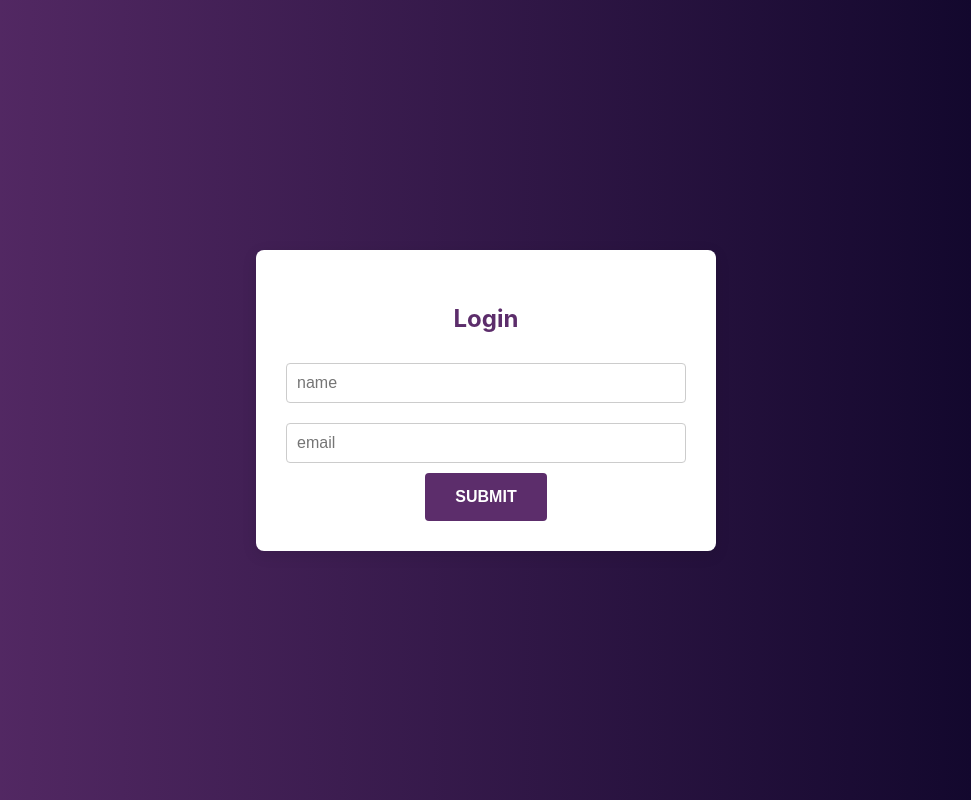
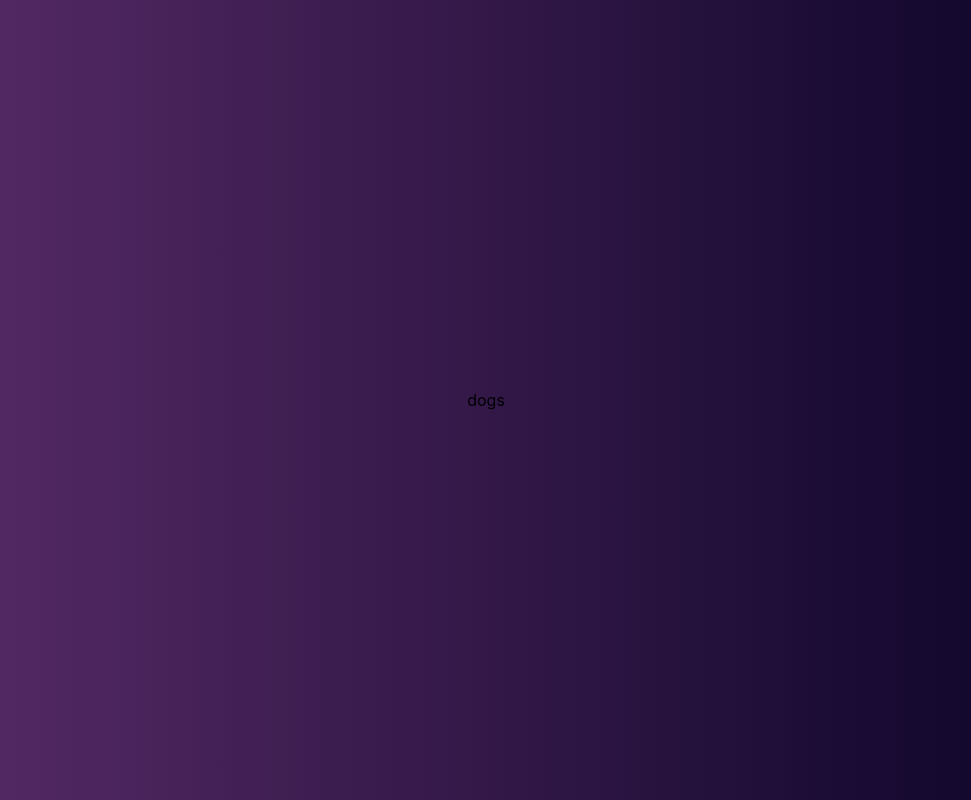
Before and after one commit to joshuamsmith413/fetch-app, a React (Create React App) app: page /dogs in a window 1280 px wide. Shown: the whole page, without its empty margins (154-1125 px from the left). Built offline with nearby package versions, Linux system fonts and the light colour scheme.

Commit message:
added react-router
Adds react-router for navigation. sending user to /dogs after login. created dogs landing page.

```diff
--- a/package.json
+++ b/package.json
@@ -8,6 +8,7 @@
     "prettier-eslint": "^16.1.2",
     "react": "^18.3.1",
     "react-dom": "^18.3.1",
+    "react-router": "^7.1.5",
     "react-scripts": "5.0.1"
   },
   "scripts": {
--- a/src/App.tsx
+++ b/src/App.tsx
@@ -1,5 +1,7 @@
 import React from "react";
 import { QueryClientProvider, QueryClient } from "@tanstack/react-query";
+import { BrowserRouter, Route, Routes } from "react-router";
+import Dogs from "dogs/Index";
 import Login from "./login/Login";
 
 import "./App.css";
@@ -11,7 +13,12 @@ export default function App() {
     <div className="app">
       <div className="main">
         <QueryClientProvider client={queryClient}>
-          <Login />
+          <BrowserRouter>
+            <Routes>
+              <Route path="/" element={<Login />} />
+              <Route path="/dogs" element={<Dogs />} />
+            </Routes>
+          </BrowserRouter>
         </QueryClientProvider>
       </div>
     </div>
--- /dev/null
+++ b/src/dogs/Index.tsx
@@ -0,0 +1,5 @@
+import React from "react";
+
+export default function Dogs() {
+  return <div className="dogs">dogs</div>;
+}
--- a/src/login/Login.tsx
+++ b/src/login/Login.tsx
@@ -1,5 +1,6 @@
 import React, { useState } from "react";
 import { useMutation } from "@tanstack/react-query";
+import { useNavigate } from "react-router";
 import loginUser from "api-calls/login";
 
 import "./Login.css";
@@ -9,11 +10,15 @@ export default function Login() {
   const [email, setEmail] = useState("");
   const [errorMessage, setErrorMessage] = useState("");
 
+  const navigate = useNavigate();
   const mutation = useMutation({
     mutationFn: loginUser,
     onSuccess: () => {
       console.log("Login successful!");
       setErrorMessage("");
+      setTimeout(() => {
+        navigate("/dogs");
+      }, 400);
     },
     onError: (error) => {
       setErrorMessage(
```
Also changed, not shown: .eslintrc.json, 1 other file (tests, documents, lock files or other folders).
